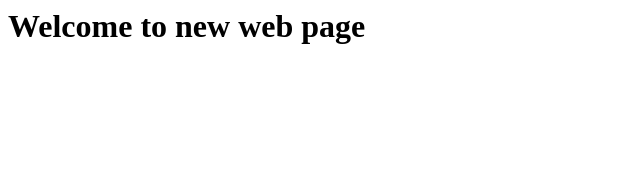
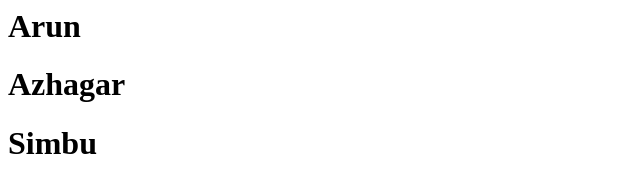
Before and after one commit to Arunvanan1993/NewDevopsDemo, a plain HTML site: page index.html in a window 1280 px wide. Shown: the whole page, without its empty margins (0-640 px from the left). Drawn offline with Linux system fonts and the light colour scheme.

Commit message:
Update index.html

```diff
--- a/index.html
+++ b/index.html
@@ -1,8 +1,10 @@
 <html>
 <head>
-	<title> Welcome to docker file testing</title>
+	<title> Welcome to Devops class </title>
 </head>
 <body>
-	<h1>Welcome to new web page</h1>
+	<h1>Arun</h1>
+	<h1>Azhagar</h1>
+	<h1>Simbu</h1>
 </body>
 </html>
```
